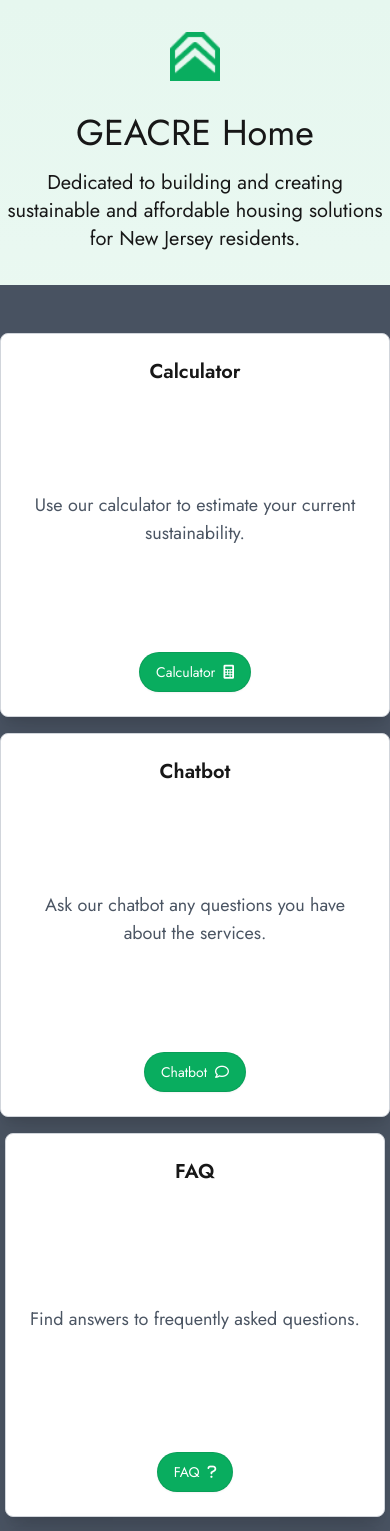
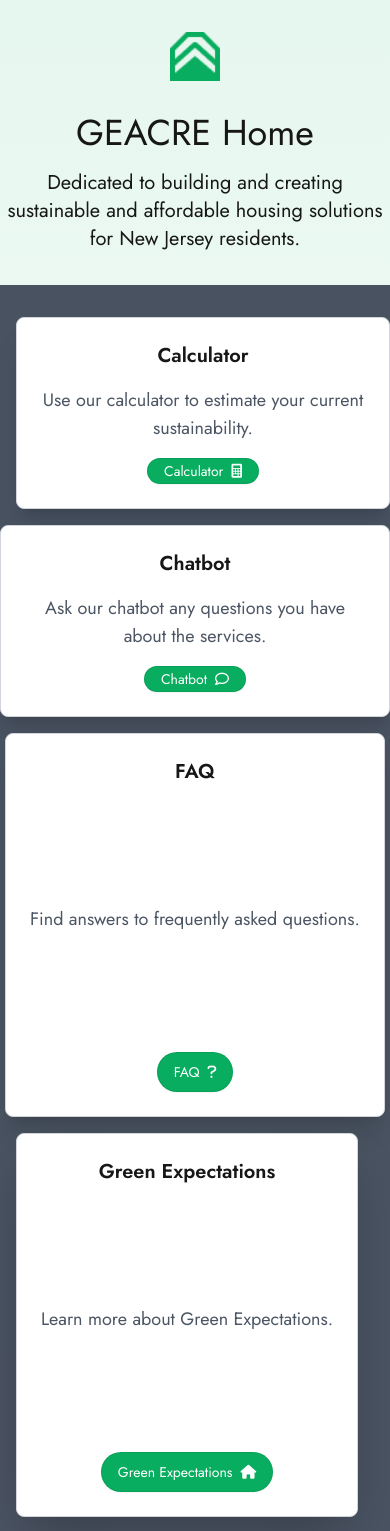
Before and after one commit to samm-47/CAPST, a Next.js app: page / in a window 390 px wide. Shown: the top 1531 px of the page. Built offline with nearby package versions, Linux system fonts and the light colour scheme.

Commit message:
Fixed ribbon margin issues - when running on laptop was too claustrophobic

```diff
--- a/app/page.tsx
+++ b/app/page.tsx
@@ -23,11 +23,11 @@ export default function Home() {
         </ol>
 
          {/* Ribbon Section */}
-        <div className="w-full bg-[rgba(55,65,81,0.90)] py-12">{/* Gray ribbon across middle */}
+        <div className="w-full bg-[rgba(55,65,81,0.90)] py-8 sm:py-12">{/* Gray ribbon across middle */}
           <div className="flex gap-4 flex-col sm:flex-row items-center justify-center">
 
             {/* Card for Calculator */}
-            <div className="h-96 bg-white border border-gray-300 shadow-xl rounded-lg p-6 text-center flex flex-col justify-between items-center">
+            <div className="ml-4 h-48 md:h-64 lg:h-96 bg-white border border-gray-300 shadow-xl rounded-lg p-6 text-center flex flex-col justify-between items-center">
               <h2 className="text-xl font-semibold mb-4">Calculator</h2>
               <p className="text-lg text-gray-600 mb-4">
                 Use our calculator to estimate your current sustainability.
@@ -42,7 +42,7 @@ export default function Home() {
               </Link>
             </div>
             {/* Card for Chatbot */}
-            <div className="h-96 bg-white border border-gray-300 shadow-xl rounded-lg p-6 text-center flex flex-col justify-between items-center">
+            <div className="h-48 md:h-64 lg:h-96 bg-white border border-gray-300 shadow-xl rounded-lg p-6 text-center flex flex-col justify-between items-center">
               <h2 className="text-xl font-semibold mb-4">Chatbot</h2>
               <p className="text-lg text-gray-600 mb-4">
                 Ask our chatbot any questions you have about the services.
@@ -72,7 +72,7 @@ export default function Home() {
               </Link>
             </div>
             {/* Card for Green Expectations */}
-            <div className="h-96 bg-white border border-gray-300 shadow-2xl rounded-lg p-6 text-center flex flex-col justify-between items-center">
+            <div className="mr-4 h-96 bg-white border border-gray-300 shadow-2xl rounded-lg p-6 text-center flex flex-col justify-between items-center">
               <h2 className="text-xl font-semibold mb-4">Green Expectations</h2>
               <p className="text-lg text-gray-600 mb-4">
                 Learn more about Green Expectations.
```
